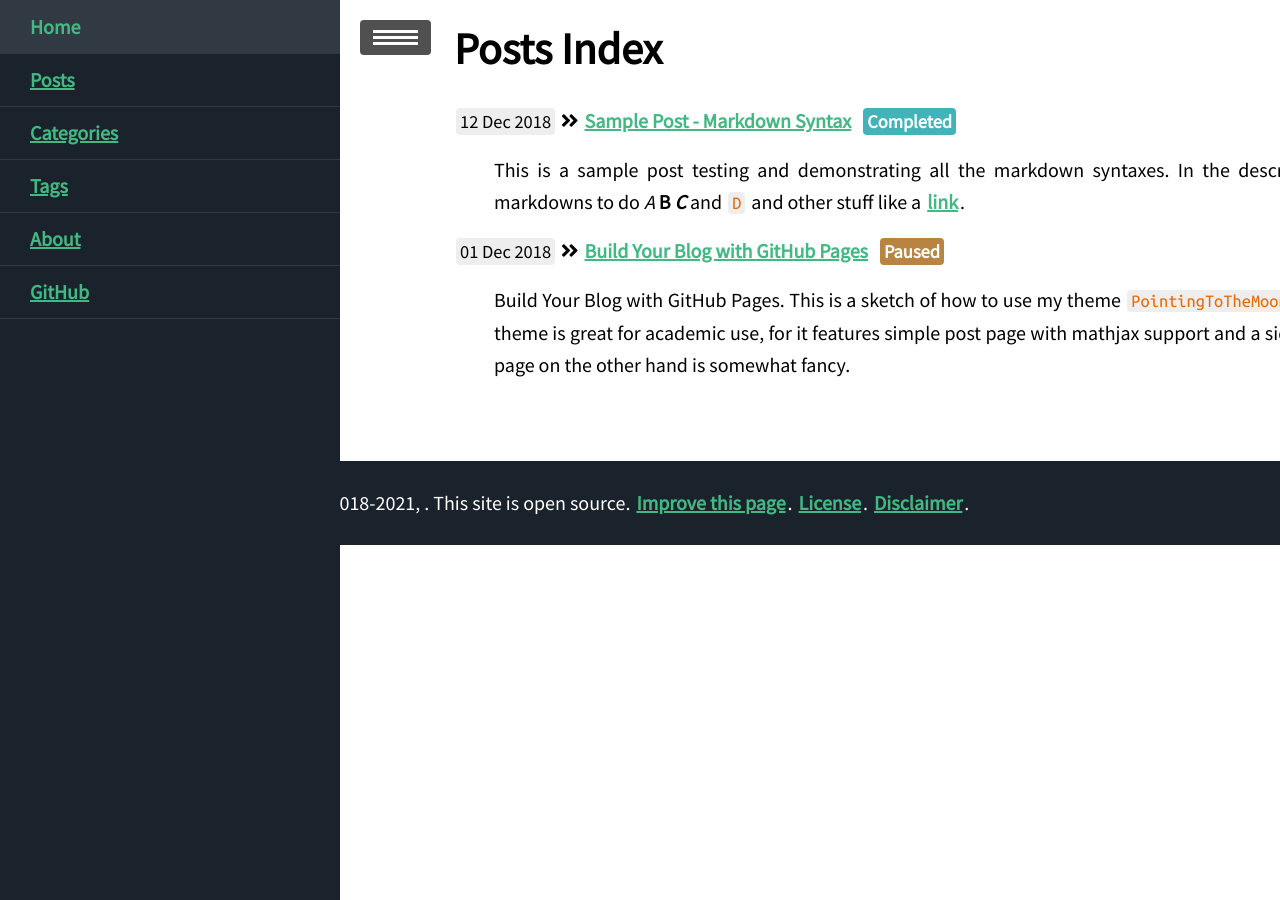
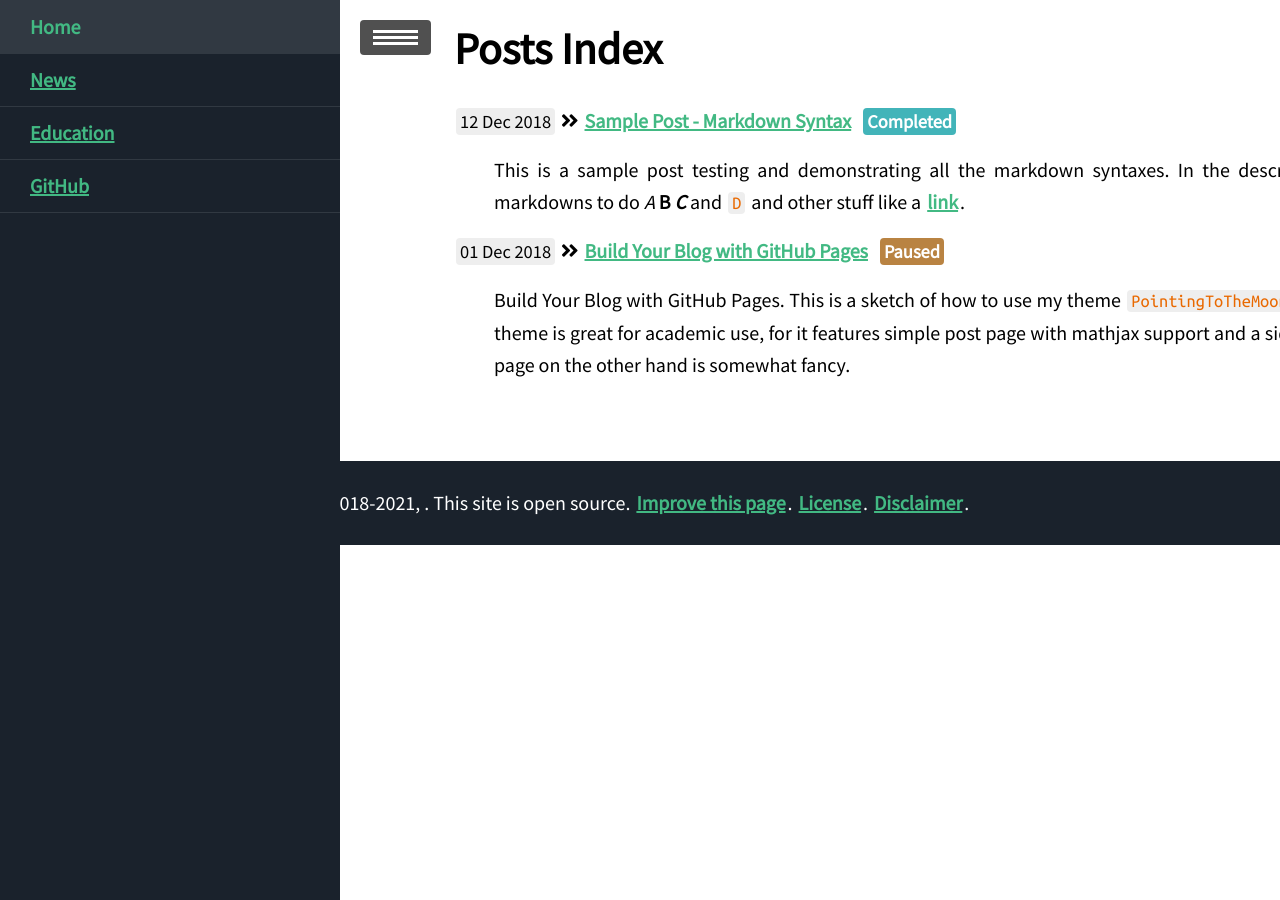
Before and after one commit to MacLLL/MacLLL.github.io, a Jekyll site: the page built from blog/index.html, in a window 1280 px wide. Built offline with Jekyll 4.4.1, drawn with Linux system fonts in a browser that asks for light colours; nearby versions of some CDN libraries.

Commit message:
Update navitem.html

```diff
--- a/_includes/navitem.html
+++ b/_includes/navitem.html
@@ -1,8 +1,6 @@
 <a class="sidebar-nav-item" href="{{site.url}}{{site.baseurl}}/">Home</a>
-<a class="sidebar-nav-item" href="{{site.url}}{{site.baseurl}}/blog" >Posts</a>
-<a class="sidebar-nav-item" href="{{site.url}}{{site.baseurl}}/blog/categories" >Categories</a>
-<a class="sidebar-nav-item" href="{{site.url}}{{site.baseurl}}/blog/tags" >Tags</a>
-<a class="sidebar-nav-item" href="{{site.url}}{{site.baseurl}}/about"  >About</a>
+<a class="sidebar-nav-item" href="{{site.url}}{{site.baseurl}}/blog" >News</a>
+<a class="sidebar-nav-item" href="{{site.url}}{{site.baseurl}}/blog/categories" >Education</a>
 {% if site.github_username %}
 <a class="sidebar-nav-item" href="https://github.com/{{site.github_username}}" target="_blank">
 GitHub</i>
```
